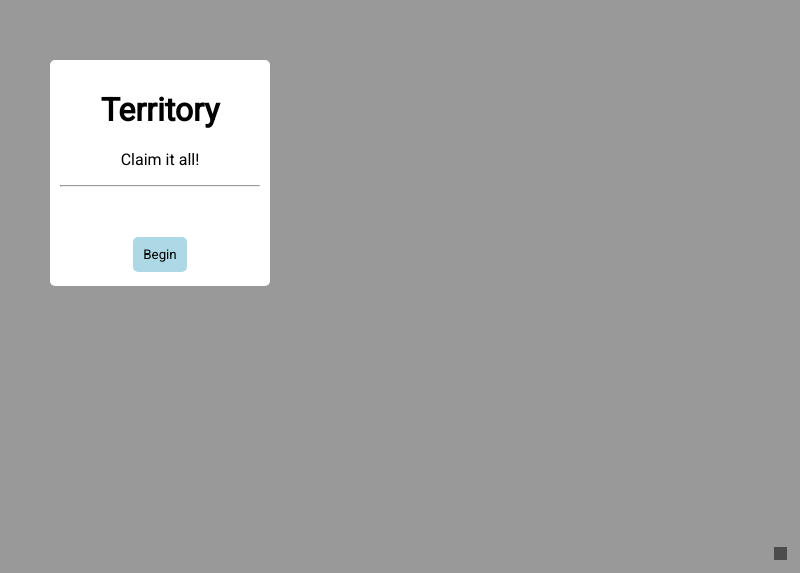
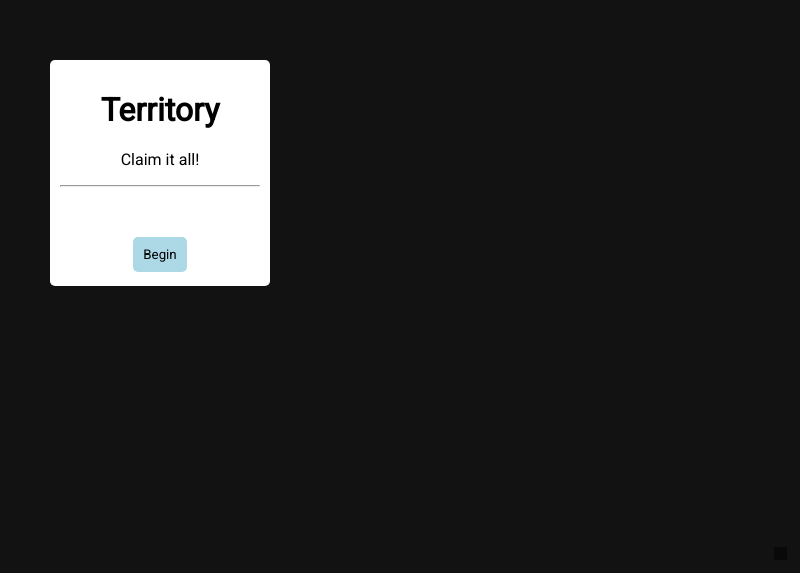
Before and after one commit to DatOneLefty/territory.cf-socket, a website: page static/index.html in a window 1280 px wide. Shown: the part 227-800 px from the top of the page, without its empty margins (480-1280 px from the left). Drawn offline with Linux system fonts and the light colour scheme; files that its build step writes are made by us from their sources; no server answers; files whose address does not match are found by name.

Commit message:
more stuff

```diff
--- a/static/index.html
+++ b/static/index.html
@@ -29,6 +29,45 @@
 
 </body>
 <script>
+
+var c = document.getElementById('game'),
+canvas = c.getContext('2d');
+c.width = window.innerWidth;
+c.height = window.innerHeight;
+canvas.beginPath();
+canvas.rect(0, 0, window.innerWidth, window.innerHeight);
+canvas.fillStyle = "#1e1e1e";
+canvas.fill();
+
+	width = window.innerWidth;
+	height = window.innerHeight;
+	console.log(width);
+	console.log(height);
+	document.getElementById("game").innerHTML = "";
+	blocksx = Math.round(width / 40 - 1);
+	blocksy = Math.round(height / 40);
+
+	var tw = 0;
+	var th = 0;
+
+			canvas.beginPath();
+			canvas.rect(0, 0, 40, 40);
+			canvas.fillStyle = "purple";
+			canvas.fill();
+
+	for (var i = 0; i < blocksy; i++) {
+		for (var b = 0; b <= blocksx; b++) {
+			canvas.beginPath();
+			canvas.rect(tw, th, tw + 40, th + 40);
+			canvas.fillStyle = "#1e1e1e";
+			canvas.fill();
+			tw = tw + 40;
+		}
+	}
+
+
+
+
 function setCookie(cname, cvalue, exdays) {
     var d = new Date();
     d.setTime(d.getTime() + (exdays*24*60*60*1000));
@@ -56,11 +95,10 @@ function getCookie(cname) {
 
   var socket = io();
 
-if (getCookie("id") == "") {
-socket.emit("new-user", "help");
-} else {
-socket.emit('new-join', "whoami");
-}
+
+//socket.emit("new-user", "help");
+
+socket.emit("new-join", "1492128841238");
 var x, y, color;
     socket.on('info', function(msg){
 	var inf = msg.split(",");
```
Also changed, not shown: index.js (+31 -5 lines), 1 other file.
